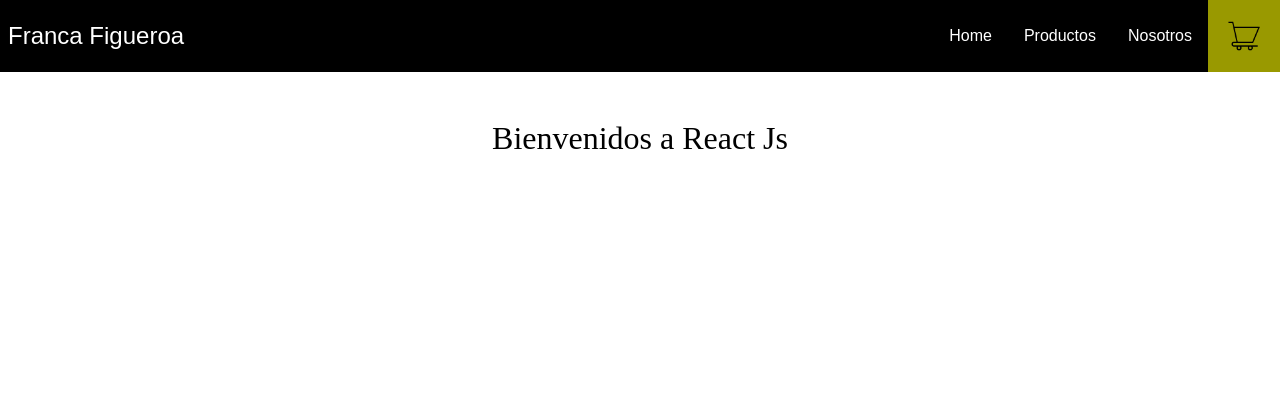
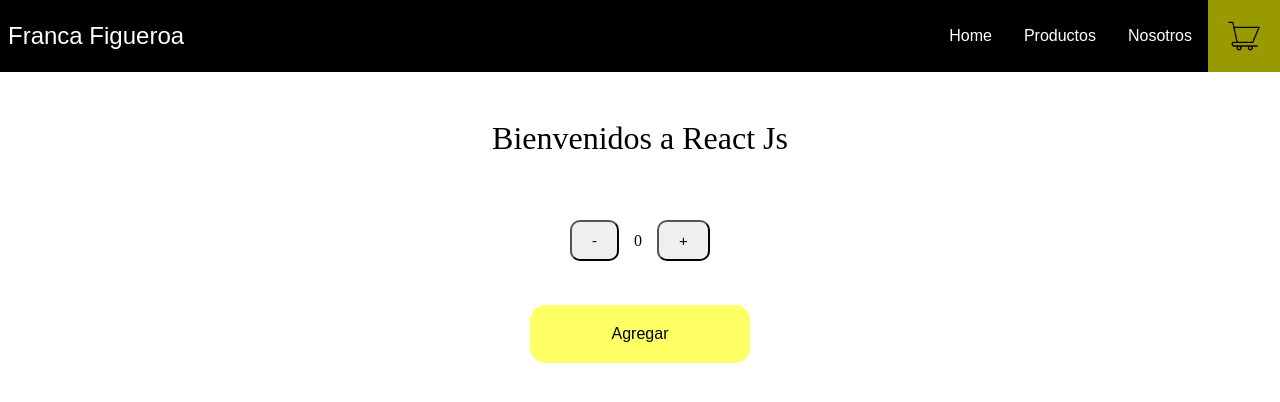
Before and after one commit to FrancaFigueroa/FinalCoderReact-FrancaFigueroa, a React (Create React App) app: page / in a window 1280 px wide. Shown: the top 402 px of the page. Built offline with nearby package versions, Linux system fonts and the light colour scheme.

Commit message:
crear boton contador

```diff
--- a/src/App.js
+++ b/src/App.js
@@ -1,11 +1,12 @@
 import NavBar from "./components/NavBar";
 import './app/styles.css'
 import ItemListContainer from "./components/ItemListContainer";
+
 const App = () => {
   return (
     <div>
-        <NavBar/>
-        <ItemListContainer greeting= "React Js"/>
+      <NavBar />
+      <ItemListContainer greeting="React Js" />
     </div>
   );
 }
--- a/src/app/styles.css
+++ b/src/app/styles.css
@@ -1,14 +1,14 @@
-*{
+* {
     box-sizing: border-box;
 }
 
-body{
+body {
     margin: 0;
     padding: 0;
 }
 
 .navbar {
-    font-family: sans-serif ;
+    font-family: sans-serif;
     display: flex;
     justify-content: space-between;
     align-items: center;
@@ -16,13 +16,13 @@ body{
     color: white;
 }
 
-.title{
+.title {
     width: 100%;
     font-size: 1.5rem;
     margin: .5rem;
 }
 
-.navbar-links ul{
+.navbar-links ul {
     list-style-type: none;
     margin: 0;
     padding: 0;
@@ -30,7 +30,7 @@ body{
     align-items: center;
 }
 
-.navbar-links li a{
+.navbar-links li a {
     list-style-type: none;
     text-decoration: none;
     color: white;
@@ -38,33 +38,34 @@ body{
     display: block;
 }
 
-.navbar-links li:last-child{
+.navbar-links li:last-child {
     background-color: rgba(255, 255, 0, .6)
 }
 
-.navbar-links li:last-child:hover{
+.navbar-links li:last-child:hover {
     background-color: yellow;
 }
 
 
-.carrito{
+.carrito {
     height: 40px;
 }
 
-.carrito img{
+.carrito img {
     height: 100%;
 }
-.navbar-links li:hover{
+
+.navbar-links li:hover {
     background-color: #555;
 }
 
 @media (max-width: 400px) {
 
-    .title{
+    .title {
         text-align: center;
     }
 
-    .navbar-links{
+    .navbar-links {
         width: 100%;
     }
 
@@ -78,7 +79,7 @@ body{
         flex-direction: column;
     }
 
-    .navbar-links li{
+    .navbar-links li {
         text-align: center;
     }
 
@@ -86,13 +87,46 @@ body{
         padding: .5rem 1rem;
     }
 
-    .navbar-links.active{
+    .navbar-links.active {
         display: flex;
     }
 }
 
-.titulo{
+.titulo {
     font-size: 2rem;
     text-align: center;
     margin: 3rem;
 }
+
+.contenedor-button {
+    text-align: center;
+}
+
+.button {
+    margin: 25px;
+}
+
+.button-rys {
+    padding: 10px 20px;
+    margin: 15px;
+    font-size: 15px;
+    border-radius: 10px;
+}
+
+.button-rys:hover {
+    background-color: orange;
+}
+
+.button-agregar {
+    background-color: rgba(255, 255, 0, .6);
+    border: 10px;
+    padding: 20px 82px;
+    font-size: 16px;
+    margin: 4px 2px;
+    border-radius: 15px;
+    cursor: pointer;
+}
+
+.button-agregar:hover {
+    background-color: yellow;
+}
--- /dev/null
+++ b/src/components/ItemCount.js
@@ -0,0 +1,28 @@
+import React, { useState } from 'react'
+
+const ItemCount = ({ stock, initial, onAdd }) => {
+    const [contador, setContador] = useState(initial ?? 0)
+    const sumar = () => {
+        if (contador === stock) return
+        setContador(contador + 1)
+    }
+    const restar = () => {
+        if (contador === initial) return
+        setContador(contador - 1)
+    }
+    return (
+        <div className="contenedor-button">
+            <div className="button">
+                <button className="button-rys" onClick={restar}>-</button>
+                <span>{contador}</span>
+                <button className="button-rys" onClick={sumar}>+</button>
+            </div>
+            <button className="button-agregar" onClick={() => {
+                onAdd(contador)
+                setContador(initial)
+            }}>Agregar</button>
+        </div>
+    )
+}
+
+export default ItemCount
--- a/src/components/ItemListContainer.js
+++ b/src/components/ItemListContainer.js
@@ -1,8 +1,15 @@
 import React from 'react'
+import ItemCount from "./ItemCount";
 
-const ItemListContainer = ({greeting}) => {
+const ItemListContainer = ({ greeting }) => {
+  const onAdd = (cantidad) => {
+    alert(`${cantidad} productos agregados!`)
+  }
   return (
-    <div className="titulo">Bienvenidos a {greeting}</div>
+    <>
+      <div className="titulo">Bienvenidos a {greeting}</div>
+      <ItemCount stock={5} initial={0} onAdd={onAdd} />
+    </>
   )
 }
 
```
Also changed, not shown: public/robots.txt (deleted).
